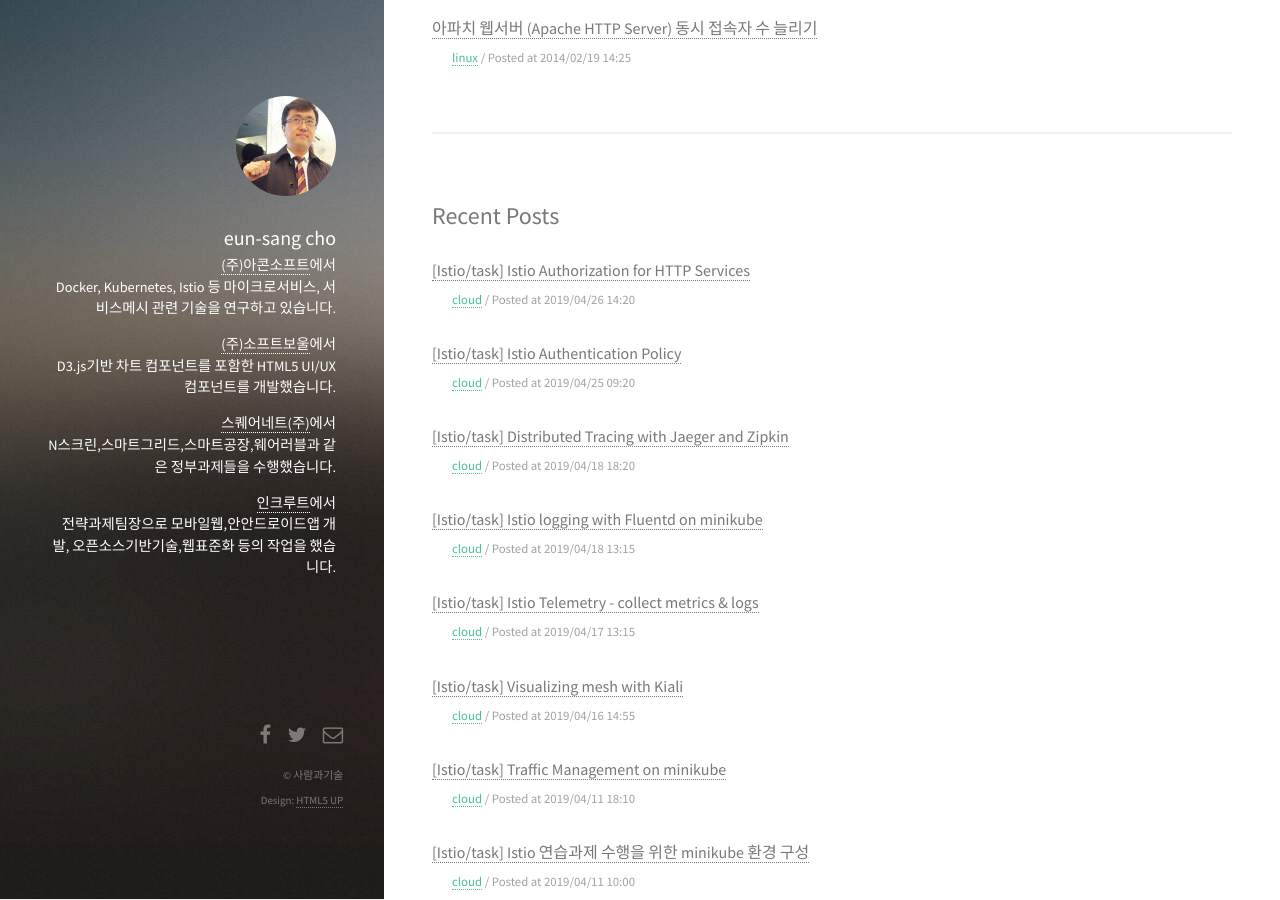
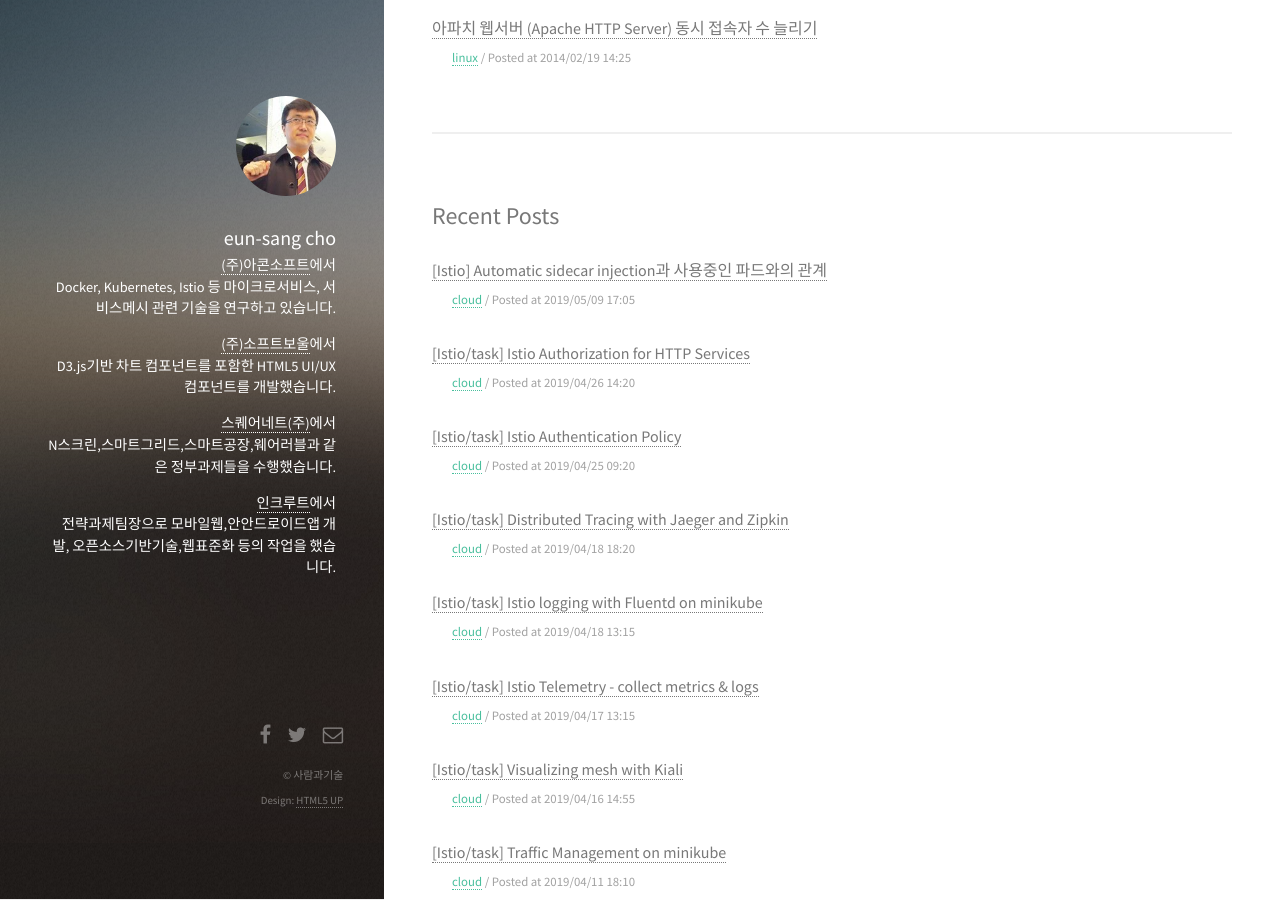
Before and after one commit to itnpeople/itnpeople.github.com, a Jekyll site: the page built from index.html, in a window 1280 px wide and 900 px high, scrolled down 1114 px. Built offline with Jekyll 4.4.1, drawn with Linux system fonts in a browser that asks for light colours; nearby versions of some CDN libraries; some of the changed lines change nothing that is shown.

Commit message:
add post

```diff
--- a/_posts/2019-04-08-istio performance and stability.md
+++ b/_posts/2019-04-08-istio performance and stability.md
@@ -23,7 +23,7 @@ Istio의 성능 결과 문서를 정리하고 github 에 공개되어 있는 벤
 ### Performance Summary
 Offical Load Test 결과는 아래와 같음
 * Envoy 프록시 초당 100건 - 0.6 vCPU and 50 MB memory 사용
-* istion-telemery  서비스 - 0.6 vCPU 사용
+* istio-telemery  서비스 - 0.6 vCPU 사용
 * Pilot - 1 vCPU, 1.5G memory 사용
 * Envoy 프록시 latency -  8ms가 90%
 
--- a/_posts/2019-04-11-istio-task-traffic-management on minikube.md
+++ b/_posts/2019-04-11-istio-task-traffic-management on minikube.md
@@ -424,7 +424,7 @@ EOF
 
 ## Control Ingress Traffic
 ***
-이 TASK는 Istion Gateway 를 활용하여 서비스메시 외부에 서비스를 노출하는 방법을 보여준다.
+이 TASK는 Istio Gateway 를 활용하여 서비스메시 외부에 서비스를 노출하는 방법을 보여준다.
 
 ### 개요
 
--- a/_posts/2019-04-17-Istio telemetry collect metrics.md
+++ b/_posts/2019-04-17-Istio telemetry collect metrics.md
@@ -72,7 +72,7 @@ $ export GW_URL=http://$(minikube ip -p istio-trace):$(kubectl -n istio-system g
 ***
 
 ### Collect Matrics
-이 TASK는  Metrics 를 커스트마이징하고 수집하기위해 Istion 구성을 어떻게 하는지를 보여준다.
+이 TASK는  Metrics 를 커스트마이징하고 수집하기위해 Istio 구성을 어떻게 하는지를 보여준다.
 
 * Monitoring Microservices with Istio
   * 마이크로서비스간 트래픽에 따른 Envoy Sidecar가 Proxy를 통해 얻은 데이터 속성들을 Mixer가 Telemetry-backend(Prometheus, Fluentd 등) 로 전달
--- a/_posts/2019-04-25-istio-authentication policy.md
+++ b/_posts/2019-04-25-istio-authentication policy.md
@@ -176,7 +176,7 @@ EOF
   * 적용 시간이 있으므로 잠시대기 후 결과 확인
   * 호출되는 **Istio-service** 는 내/외부 상관없이 코드 `503` (Service Unavailable)
   * **Istio-service** 에서 **non-Istio-service** 호출은  코드 `200` (정상)
-  * **non-Istio-service** 에서  Istion 서비스를  호출 하는 경우는 코드 `56` (CURLE_RECV_ERROR, Failure with receiving network data)
+  * **non-Istio-service** 에서  Istio 서비스를  호출 하는 경우는 코드 `56` (CURLE_RECV_ERROR, Failure with receiving network data)
 
 ~~~
 $ ./security-check.sh
--- a/_posts/2019-04-26-istio-authorization for http services.md
+++ b/_posts/2019-04-26-istio-authorization for http services.md
@@ -4,8 +4,7 @@ date:   2019/04/26 14:20
 categories: "cloud"
 tags: ["recent"]
 keywords: ["kubernetes","istio","install","쿠버네티스","이스티오","minikube","authorization"]
-description: "Istio는  ClusterRbacConfig 를 통해 권한(접근제어)를 활성화하고 ServiceRole에 대상 서비스들 접근권한 Rule 정의한 후 ServiceRoleBinding을 통해 특정 대상에 해당 ServiceRole에 지정하여 접근통제(권한)를 수행합니다.
-"
+description: "Istio는  ClusterRbacConfig 를 통해 권한(접근제어)를 활성화하고 ServiceRole에 대상 서비스들 접근권한 Rule 정의한 후 ServiceRoleBinding을 통해 특정 대상에 해당 ServiceRole에 지정하여 접근통제(권한)를 수행합니다."
 ---
 
 # Authorization for HTTP Services
@@ -103,7 +102,7 @@ echo $INGRESS_URL
 
 ## Istio authorization 활성화
 
-* **ClusterRbacConfig** 를 구성하여 Istion authorization 을 활성화
+* **ClusterRbacConfig** 를 구성하여 Istio authorization 을 활성화
 * 네임스페이스 "default" 에 대해서 authorization 활성화한다.
 
 ~~~
--- /dev/null
+++ b/_posts/2019-05-09-istio-injection-automatically installing sidecar on the pod in use.md
@@ -0,0 +1,150 @@
+---
+title:  "[Istio] Automatic sidecar injection과 사용중인 파드와의 관계"
+date:   2019/05/09 17:05
+categories: "cloud"
+tags: ["recent"]
+keywords: ["kubernetes","istio","install","쿠버네티스","이스티오","minikube","sidecar","sidecar-injection","istio-injection"]
+description: "만일 나의 클러스터내에 Istio-system 이 설치가 되었다면 가장 먼저 해야 할 일은  envoy sidecar를 설치하는 것이다. sidecar-injection이란 이렇게 파드에 sidecar를 설치하는 과정으로 공식문서를 통해 그 방법이 기술되어 있다. 하지만 이미 설치되어 있는 파드들은 어떻게 injection 할 수 있는지에 대한 사항이 자세히 언급되어 있지 않아 이를 확인해보고자 한다."
+---
+
+# Automatic sidecar injection과 사용중인 파드와의 관계
+
+만일 나의 클러스터내에 Istio-system 이 설치가 되었다면 가장 먼저 해야 할 일은  envoy _sidecar_ 를 설치하는 것이다.
+_sidecar-injection_ 이란 이렇게 파드에 sidecar를 설치하는 과정으로 공식문서를 통해 그 방법이 기술되어 있다.
+하지만 이미 설치되어 있는 파드들은 어떻게 _injection_ 할 수 있는지에 대한 사항이 자세히 언급되어 있지 않아 이를 확인해보고자 한다.
+
+
+## sidecar-injection
+
+* Istio 에서  envoy _sidecar_ 를 파드에 설치는 것
+* Istio가 파드를 관리하기 위해서는 envoy _sidecar_(proxy)가 설치되어야 한다.
+* 이렇게 파드에 _sidecar_ 를 설치하는 과정을 _sidecar-injection_ (이하 _injection_) 라고하며 내부적으로는 파드별로 _sidecar_ 컨테이너가 추가로 포함되어 배포된다.
+
+## _sidecar-injection_ 확인 방법
+
+* 클러스터 호스트(minikube 인 경우는 VM) 에 일반적으로 Kubernetes로 배포된 파드는 _docker ps_  명령으로 확인해보면 _POD컨테이너_ 와 함께 n개의 사용자 컨테이너들(최소 2개이상 컨테이너들)이 존재함을 확인할 수 있다.
+* 아래는 Istio 튜토리얼에 포함되어 있는 _httpbin 서비스 예제_ 로 httpbin 파드에 2개의 컨테이너가 배포된 것을 확인할 수 있다.
+
+~~~
+$ minikube ssh
+$ docker ps | grep httpbin
+~~~
+
+~~~
+k8s_httpbin_httpbin-*
+k8s_POD_httpbin-*
+~~~
+
+* 만일 이 파드에 _sidecar_ 를 설치되었다면 `k8s_istio-proxy_` 라는 Prefix를 가진 컨테이너가 추가로 배포 된다.
+* 아래 예제를 통해 _injection_ 된 httpbin 파드는 총 3개의 컨테이너가 배포되었음을 확인할 수 있다.
+
+~~~
+$ minikube ssh
+$ docker ps | grep httpbin
+~~~
+
+~~~
+k8s_istio-proxy_httpbin-*
+k8s_httpbin_httpbin-*
+k8s_POD_httpbin-*
+~~~
+
+## _sidecar-injection_ 방법
+
+[공식문서- sidecar-injection](https://istio.io/docs/setup/kubernetes/additional-setup/sidecar-injection/) 에서 _injection_ 처리를 위해서는 다음과 같은 2가지 방법을 제시하고 있다.
+
+### 1. Automatic
+
+* 네임스페이스별로 _istio-injection_  라벨링을 해주면  파드별로 _injection_ 을 지정해 주지 않아도  해당 네임스페이스에 파드가 배포될 때마다 자동으로 _injection_ 된다.
+
+~~~
+$ kubectl label namespace default istio-injection=enabled
+~~~
+
+* 이때 자동 _injection_ 이 정상 동작하기 위해서는 istio-system 에 `istio-sidecar-injector` 가  정상 동작하고 있어야 한다.
+
+~~~
+$ kubectl get pod -n istio-system | grep istio-sidecar-injector
+~~~
+
+
+### 2. Manual
+
+파드별 _injection_ 처리
+
+
+## Automatic _sidecar-injection_ 대상은 네임스페이스 단위
+
+* 앞서  자동으로 _injection_ 하는 방법은 `istio-injection=enabled` 라벨링이라고 확인하였다 그렇다면 네임스페이스가 아닌 파드에 `istio-injection=enabled` 라벨링을 하면 해당 파트가 자동으로 _injection_ 이 될까?
+* 아래 진행 예제와 같이 파드에 라벨링을 하면 _injection_ 이 되지 않는다
+* 즉 자동 _injection_ 대상은  파드 단위가 아니라 네임스페이스 단위임을 확인할 수 있다.
+
+~~~
+$ kubectl label pod $(kubectl get pods | grep httpbin | awk '{print $1}') istio-injection=enabled
+$ minikube ssh
+$ docker ps | grep httpbin
+~~~
+
+~~~
+k8s_httpbin_httpbin-*
+k8s_POD_httpbin-*
+~~~
+
+
+## 이미 배포/운영 중인 파드들에 Automatic _sidecar-injection_ 처리를 한다면
+
+* 이미 파드가 배포되어 운영중인 네임스페이스에 자동으로 _injection_ 되도록 설정한 상태라면 해당 네임스페이스 내의 파드들은 자동으로 _injection_ 될까?
+* __injection되지 않는다__
+* 아래 과정을 통해 이를 확인 할 수 있다.
+  1. 이전 설치되었던 httpbin 과 'istio-injection=enabled' 라벨을 삭제한 후
+  1. 2개 컨네이터만 배포된것을 확인하고
+  1. `istio-injection=enabled` 라벨링 해도
+  1. 변동없이 2개 컨테이너만  조회되는 것을 확인
+
+~~~
+$ kubectl delete -f samples/httpbin/httpbin.yaml
+$ kubectl label namespace default istio-injection-
+$ kubectl apply -f samples/httpbin/httpbin.yaml
+
+minikube ssh
+docker ps | grep httpbin
+~~~
+
+~~~
+k8s_httpbin_httpbin-*
+k8s_POD_httpbin-*
+~~~
+
+~~~
+k label namespace default istio-injection=enabled
+~~~
+
+~~~
+docker ps | grep httpbin
+~~~
+
+
+~~~
+k8s_httpbin_httpbin-*
+k8s_POD_httpbin-*
+~~~
+
+
+## 결론
+
+### 이전에 배포되었던 _non-sidecar-injection_ 파드들은 _automatic sidecar-injection_ 상태라도 재배포 되어야만 _injection_ 처리 된다.
+
+* 자동으로 _injection_ 설정된 네임스페이스라도 이전에 설치된 파드들은 __재배포__ 해야만 _sidecar_ 컨테이너가 함께 배포되어 _injection_ 된다.
+
+~~~
+$ kubectl label namespace default istio-injection=enabled
+$ kubectl apply -f samples/httpbin/httpbin.yaml
+$ minikube ssh
+$ docker ps | grep httpbin
+~~~
+
+~~~
+k8s_istio-proxy_httpbin-*
+k8s_httpbin_httpbin-*
+k8s_POD_httpbin-*
+~~~
--- a/index.html
+++ b/index.html
@@ -1,5 +1,5 @@
 ---
-title: "사람과기술"
+title: "메인"
 keywords: "자바,닷넷,리눅스,정보시스템,오픈소스,플렛폼,아이티,java,asp.net,platform,.net,IT,kubernetes,istio,python"
 description: "자바,닷넷,리눅스 등 각종 오픈소스 및 오픈 플렛폼 기술 공유 블로그 입니다"
 ---
```
